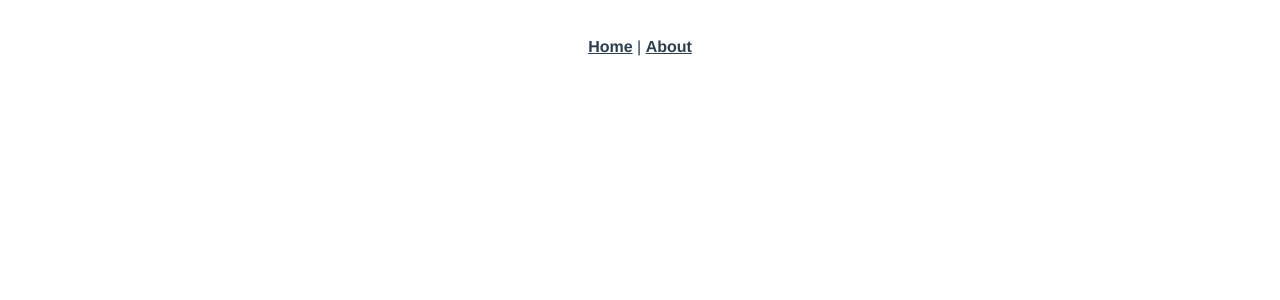
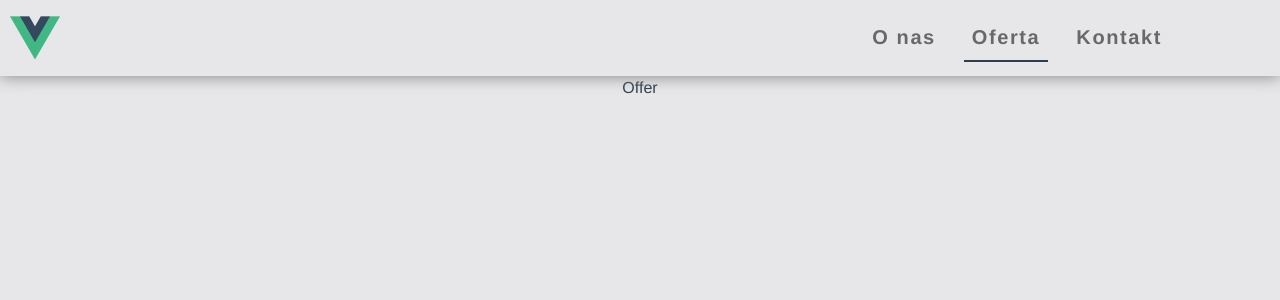
Before and after one commit to Konrad47/window-website, a Vue app: page /offer in a window 1280 px wide. Shown: the top 300 px of the page. Built offline with nearby package versions, Linux system fonts and the light colour scheme.

Commit message:
make routes and menu

```diff
--- a/package.json
+++ b/package.json
@@ -8,6 +8,8 @@
     "lint": "vue-cli-service lint"
   },
   "dependencies": {
+    "bootstrap": "^5.1.3",
+    "bootstrap-vue": "^2.22.0",
     "core-js": "^3.8.3",
     "vue": "^2.6.14",
     "vue-router": "^3.5.1",
--- a/src/App.vue
+++ b/src/App.vue
@@ -1,32 +1,39 @@
 <template>
   <div id="app">
-    <nav>
-      <router-link to="/">Home</router-link> |
-      <router-link to="/about">About</router-link>
-    </nav>
-    <router-view/>
+    <MenuComponent />
+    <router-view />
   </div>
 </template>
+<script>
+// @ is an alias to /src
+import MenuComponent from "@/components/MenuComponent.vue";
+
+export default {
+  name: "App",
+  components: {
+    MenuComponent,
+  },
+};
+</script>
 
 <style>
+template,
+html {
+  padding: 0;
+  margin: 0;
+  width: 100%;
+  min-height: 100%;
+  background-color: #e7e7e9;
+}
 #app {
   font-family: Avenir, Helvetica, Arial, sans-serif;
   -webkit-font-smoothing: antialiased;
   -moz-osx-font-smoothing: grayscale;
   text-align: center;
   color: #2c3e50;
+  background-color: #e7e7e9;
 }
-
-nav {
-  padding: 30px;
-}
-
-nav a {
-  font-weight: bold;
-  color: #2c3e50;
-}
-
-nav a.router-link-exact-active {
-  color: #42b983;
+.router-link-active {
+  border-bottom: 2px solid #2c3e50;
 }
 </style>
--- a/src/components/HelloWorld.vue
+++ /dev/null
@@ -1,60 +0,0 @@
-<template>
-  <div class="hello">
-    <h1>{{ msg }}</h1>
-    <p>
-      For a guide and recipes on how to configure / customize this project,<br>
-      check out the
-      <a href="https://cli.vuejs.org" target="_blank" rel="noopener">vue-cli documentation</a>.
-    </p>
-    <h3>Installed CLI Plugins</h3>
-    <ul>
-      <li><a href="https://github.com/vuejs/vue-cli/tree/dev/packages/%40vue/cli-plugin-babel" target="_blank" rel="noopener">babel</a></li>
-      <li><a href="https://github.com/vuejs/vue-cli/tree/dev/packages/%40vue/cli-plugin-router" target="_blank" rel="noopener">router</a></li>
-      <li><a href="https://github.com/vuejs/vue-cli/tree/dev/packages/%40vue/cli-plugin-vuex" target="_blank" rel="noopener">vuex</a></li>
-      <li><a href="https://github.com/vuejs/vue-cli/tree/dev/packages/%40vue/cli-plugin-eslint" target="_blank" rel="noopener">eslint</a></li>
-    </ul>
-    <h3>Essential Links</h3>
-    <ul>
-      <li><a href="https://vuejs.org" target="_blank" rel="noopener">Core Docs</a></li>
-      <li><a href="https://forum.vuejs.org" target="_blank" rel="noopener">Forum</a></li>
-      <li><a href="https://chat.vuejs.org" target="_blank" rel="noopener">Community Chat</a></li>
-      <li><a href="https://twitter.com/vuejs" target="_blank" rel="noopener">Twitter</a></li>
-      <li><a href="https://news.vuejs.org" target="_blank" rel="noopener">News</a></li>
-    </ul>
-    <h3>Ecosystem</h3>
-    <ul>
-      <li><a href="https://router.vuejs.org" target="_blank" rel="noopener">vue-router</a></li>
-      <li><a href="https://vuex.vuejs.org" target="_blank" rel="noopener">vuex</a></li>
-      <li><a href="https://github.com/vuejs/vue-devtools#vue-devtools" target="_blank" rel="noopener">vue-devtools</a></li>
-      <li><a href="https://vue-loader.vuejs.org" target="_blank" rel="noopener">vue-loader</a></li>
-      <li><a href="https://github.com/vuejs/awesome-vue" target="_blank" rel="noopener">awesome-vue</a></li>
-    </ul>
-  </div>
-</template>
-
-<script>
-export default {
-  name: 'HelloWorld',
-  props: {
-    msg: String
-  }
-}
-</script>
-
-<!-- Add "scoped" attribute to limit CSS to this component only -->
-<style scoped>
-h3 {
-  margin: 40px 0 0;
-}
-ul {
-  list-style-type: none;
-  padding: 0;
-}
-li {
-  display: inline-block;
-  margin: 0 10px;
-}
-a {
-  color: #42b983;
-}
-</style>
--- /dev/null
+++ b/src/components/MenuComponent.vue
@@ -0,0 +1,56 @@
+<template>
+  <div>
+    <b-navbar id="navbar" toggleable="lg" variant="faded">
+      <b-navbar-brand id="nav-img" :to="{ name: 'home' }">
+        <img src="../assets/logo.png" />
+      </b-navbar-brand>
+
+      <b-navbar-toggle id="nav-toggle" target="nav-collapse"></b-navbar-toggle>
+
+      <b-collapse id="nav-collapse" is-nav>
+        <b-navbar-nav>
+          <b-nav-item :to="{ name: 'aboutUs' }" id="nav-item">O nas</b-nav-item>
+          <b-nav-item :to="{ name: 'offer' }" id="nav-item">Oferta</b-nav-item>
+          <b-nav-item :to="{ name: 'contact' }" id="nav-item"
+            >Kontakt</b-nav-item
+          >
+        </b-navbar-nav>
+      </b-collapse>
+    </b-navbar>
+  </div>
+</template>
+
+<script>
+export default {
+  name: "MenuComponent",
+};
+</script>
+
+<style scoped>
+#navbar {
+  /* background: #697dac; */
+  color: #e7e7e9;
+  box-shadow: 0 0 1em gray;
+  padding-right: 10px;
+  padding-left: 10px;
+}
+#nav-item {
+  font-size: 20px;
+  letter-spacing: 0.1rem;
+  font-weight: bold;
+  padding-right: 20px;
+}
+#nav-collapse {
+  justify-content: right;
+  padding-right: 80px;
+}
+.navbar-collapse {
+  text-align: left;
+}
+img {
+  width: 50px;
+}
+#nav-img {
+  border: none;
+}
+</style>
--- a/src/main.js
+++ b/src/main.js
@@ -1,12 +1,17 @@
-import Vue from 'vue'
-import App from './App.vue'
-import router from './router'
-import store from './store'
+import Vue from "vue";
+import App from "./App.vue";
+import router from "./router";
+import store from "./store";
+import "bootstrap/dist/css/bootstrap.css";
+import "bootstrap-vue/dist/bootstrap-vue.css";
+import BootstrapVue, { IconsPlugin } from "bootstrap-vue";
 
-Vue.config.productionTip = false
+Vue.config.productionTip = false;
+Vue.use(BootstrapVue);
+Vue.use(IconsPlugin);
 
 new Vue({
   router,
   store,
-  render: h => h(App)
-}).$mount('#app')
+  render: (h) => h(App),
+}).$mount("#app");
--- a/src/router/index.js
+++ b/src/router/index.js
@@ -1,29 +1,39 @@
-import Vue from 'vue'
-import VueRouter from 'vue-router'
-import HomeView from '../views/HomeView.vue'
+import Vue from "vue";
+import VueRouter from "vue-router";
+import HomeView from "../views/HomeView.vue";
+import AboutUsView from "../views/AboutUsView";
+import OfferView from "../views/OfferView.vue";
+import ContactView from "../views/ContactView.vue";
 
-Vue.use(VueRouter)
+Vue.use(VueRouter);
 
 const routes = [
   {
-    path: '/',
-    name: 'home',
-    component: HomeView
+    path: "/",
+    name: "home",
+    component: HomeView,
   },
   {
-    path: '/about',
-    name: 'about',
-    // route level code-splitting
-    // this generates a separate chunk (about.[hash].js) for this route
-    // which is lazy-loaded when the route is visited.
-    component: () => import(/* webpackChunkName: "about" */ '../views/AboutView.vue')
-  }
-]
+    path: "/aboutUs",
+    name: "aboutUs",
+    component: AboutUsView,
+  },
+  {
+    path: "/offer",
+    name: "offer",
+    component: OfferView,
+  },
+  {
+    path: "/contact",
+    name: "contact",
+    component: ContactView,
+  },
+];
 
 const router = new VueRouter({
-  mode: 'history',
+  mode: "history",
   base: process.env.BASE_URL,
-  routes
-})
+  routes,
+});
 
-export default router
+export default router;
--- /dev/null
+++ b/src/views/AboutUsView.vue
@@ -0,0 +1,10 @@
+<template>
+  <div>11</div>
+</template>
+
+<script>
+export default {};
+</script>
+
+<style>
+</style>
--- a/src/views/AboutView.vue
+++ /dev/null
@@ -1,5 +0,0 @@
-<template>
-  <div class="about">
-    <h1>This is an about page</h1>
-  </div>
-</template>
--- /dev/null
+++ b/src/views/ContactView.vue
@@ -0,0 +1,10 @@
+<template>
+  <div>Contact</div>
+</template>
+
+<script>
+export default {};
+</script>
+
+<style>
+</style>
--- a/src/views/HomeView.vue
+++ b/src/views/HomeView.vue
@@ -1,18 +1,12 @@
 <template>
   <div class="home">
-    <img alt="Vue logo" src="../assets/logo.png">
-    <HelloWorld msg="Welcome to Your Vue.js App"/>
+    <img alt="Vue logo" src="../assets/logo.png" />
   </div>
 </template>
 
 <script>
-// @ is an alias to /src
-import HelloWorld from '@/components/HelloWorld.vue'
-
 export default {
-  name: 'HomeView',
-  components: {
-    HelloWorld
-  }
-}
+  name: "HomeView",
+  components: {},
+};
 </script>
--- /dev/null
+++ b/src/views/OfferView.vue
@@ -0,0 +1,10 @@
+<template>
+  <div>Offer</div>
+</template>
+
+<script>
+export default {};
+</script>
+
+<style>
+</style>
```
Also changed, not shown: 1 other file (tests, documents, lock files or other folders).
